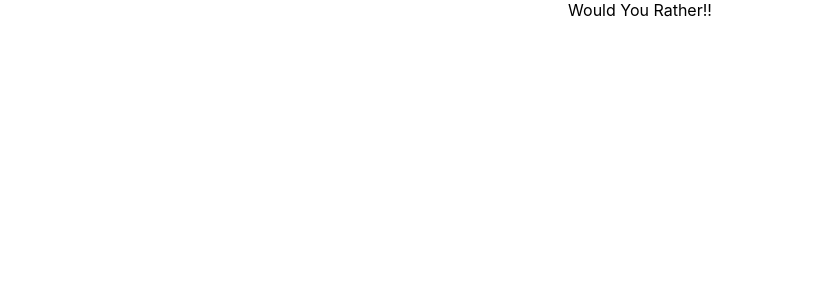
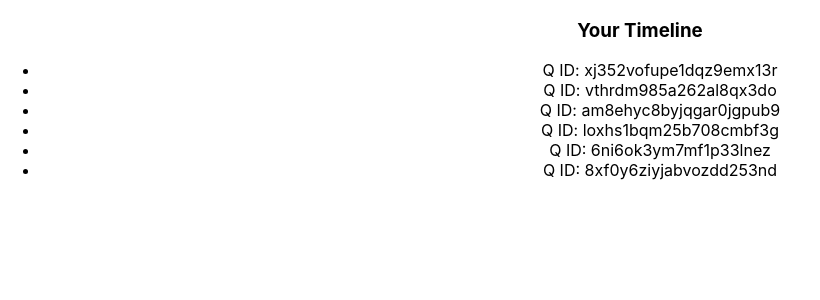
Before and after one commit to deepakiwne/would-you-rather, a React (Create React App) app: page / in a window 1280 px wide. Shown: the top 300 px of the page, without its empty margins (0-820 px from the left). Built offline with nearby package versions, Linux system fonts and the light colour scheme.

Commit message:
feat: App and Home connected components

```diff
--- a/src/components/App.js
+++ b/src/components/App.js
@@ -2,6 +2,7 @@
 import '../App.css'
 import { connect } from 'react-redux'
 import { handleInitialData } from '../actions/shared'
+import Home from './Home'
 
 class App extends Component {
 
@@ -12,10 +13,18 @@
   render(){
     return (
       <div className="App">
-        Would You Rather!!
+        {this.props.loading === true
+          ? null
+          : <Home />}
       </div>
     )
   }
 }
 
-export default connect()(App)
+function mapStateToProps ({ authedUser }) {
+  return {
+    loading: authedUser === null
+  }
+}
+
+export default connect(mapStateToProps)(App)
--- /dev/null
+++ b/src/components/Home.js
@@ -0,0 +1,28 @@
+import React, { Component } from 'react'
+import { connect } from 'react-redux'
+
+class Dashboard extends Component {
+  render() {
+    return (
+      <div>
+        <h3 className='center'>Your Timeline</h3>
+        <ul className='dashboard-list'>
+          {this.props.qIds.map((id) => (
+            <li key={id}>
+              <div>Q ID: {id}</div>
+            </li>
+          ))}
+        </ul>
+      </div>
+    )
+  }
+}
+
+function mapStateToProps ({ questions }) {
+  return {
+    qIds: Object.keys(questions)
+      .sort((a,b) => questions[b].timestamp - questions[a].timestamp)
+  }
+}
+
+export default connect(mapStateToProps)(Dashboard)
```
